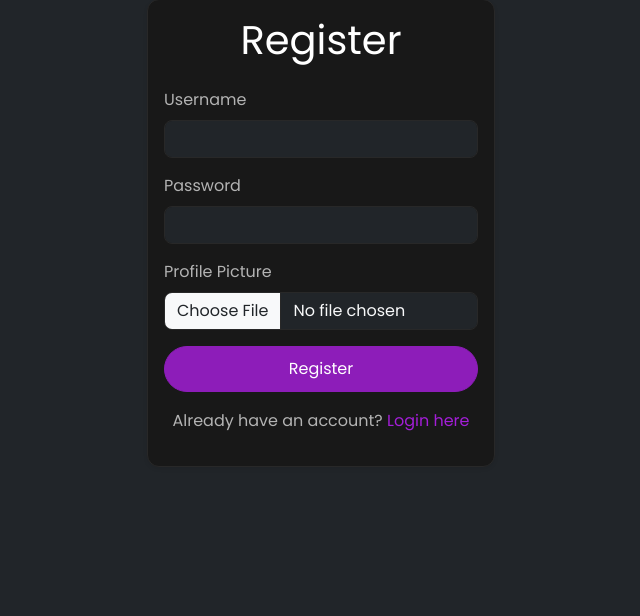
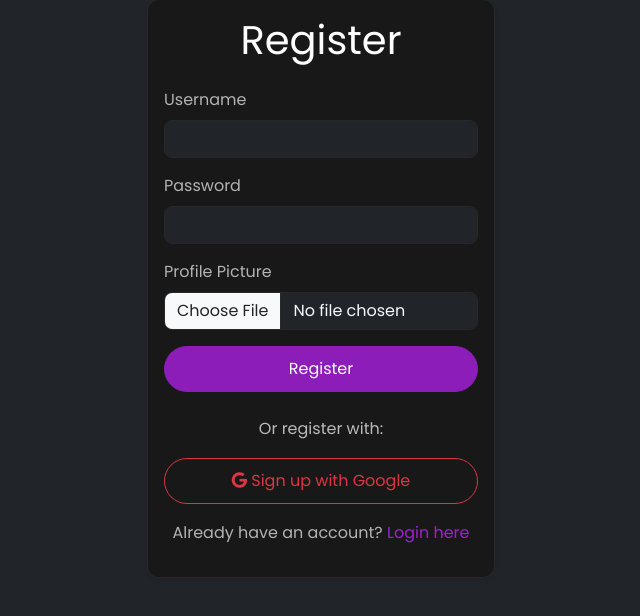
Before and after one commit to Virus01Official/HopOnMusic, a Flask app: page /register in a window 1280 px wide. Shown: the part 136-752 px from the top of the page, without its empty margins (319-959 px from the left). Run offline with Flask 3, Linux system fonts and the light colour scheme; some libraries are stand-ins or nearby versions.

Commit message:
added support for google accounts

```diff
--- a/app.py
+++ b/app.py
@@ -6,6 +6,11 @@ from werkzeug.security import generate_password_hash, check_password_hash
 import mimetypes
 from dotenv import load_dotenv
 import gunicorn
+from google_auth_oauthlib.flow import Flow
+import google.auth.transport.requests
+import json
+from urllib.parse import urlencode
+import requests
 
 load_dotenv()
 
@@ -17,6 +22,11 @@ app.config['UPLOAD_FOLDER_PFP'] = 'static/uploads'
 app.config['ALLOWED_EXTENSIONS'] = {'mp3', "ogg", "wav"}
 app.config['SESSION_COOKIE_SECURE'] = True
 app.config['SESSION_COOKIE_HTTPONLY'] = True
+
+# Google OAuth Configuration
+GOOGLE_CLIENT_ID = os.getenv('GOOGLE_CLIENT_ID')
+GOOGLE_CLIENT_SECRET = os.getenv('GOOGLE_CLIENT_SECRET')
+GOOGLE_DISCOVERY_URL = "https://accounts.google.com/.well-known/openid-configuration"
 
 # List of user IDs that automatically get moderator status
 MODERATOR_IDS = [int(id) for id in os.getenv('MODERATOR_IDS', '').split(',') if id.strip()] or [1]
@@ -72,6 +82,16 @@ def init_db():
 
         try:
             cursor.execute('ALTER TABLE users ADD COLUMN avatar_effect TEXT')
+        except sqlite3.OperationalError:
+            pass  # Column already exists
+
+        try:
+            cursor.execute('ALTER TABLE users ADD COLUMN google_id TEXT UNIQUE')
+        except sqlite3.OperationalError:
+            pass  # Column already exists
+
+        try:
+            cursor.execute('ALTER TABLE users ADD COLUMN google_email TEXT')
         except sqlite3.OperationalError:
             pass  # Column already exists
 
@@ -232,6 +252,126 @@ def logout():
     session.pop('role', None)
     session.pop('profile_picture', None)
     return redirect(url_for('login'))
+
+@app.route('/login/google')
+def google_login():
+    # Generate the authorization URL
+    authorization_url = f"https://accounts.google.com/o/oauth2/v2/auth?"
+    params = {
+        'client_id': GOOGLE_CLIENT_ID,
+        'redirect_uri': url_for('google_callback', _external=True),
+        'response_type': 'code',
+        'scope': 'openid email profile',
+        'access_type': 'offline',
+        'prompt': 'consent'
+    }
+    authorization_url += urlencode(params)
+    return redirect(authorization_url)
+
+@app.route('/login/google/callback')
+def google_callback():
+    code = request.args.get('code')
+
+    if not code:
+        flash('Google login cancelled.')
+        return redirect(url_for('login'))
+
+    try:
+        # Exchange code for tokens
+        token_url = 'https://oauth2.googleapis.com/token'
+        data = {
+            'code': code,
+            'client_id': GOOGLE_CLIENT_ID,
+            'client_secret': GOOGLE_CLIENT_SECRET,
+            'redirect_uri': url_for('google_callback', _external=True),
+            'grant_type': 'authorization_code'
+        }
+
+        response = requests.post(token_url, data=data)
+        tokens = response.json()
+
+        if 'error' in tokens:
+            flash('Failed to authenticate with Google.')
+            return redirect(url_for('login'))
+
+        # Get user info
+        userinfo_url = 'https://www.googleapis.com/oauth2/v2/userinfo'
+        headers = {'Authorization': f'Bearer {tokens["access_token"]}'}
+        userinfo_response = requests.get(userinfo_url, headers=headers)
+        user_info = userinfo_response.json()
+
+        google_id = user_info.get('id')
+        email = user_info.get('email')
+        name = user_info.get('name', email.split('@')[0])
+        picture_url = user_info.get('picture')
+
+        with sqlite3.connect('database.db') as conn:
+            cursor = conn.cursor()
+
+            # Check if user exists with this google_id
+            cursor.execute('SELECT id, username, role, profile_picture FROM users WHERE google_id = ?', (google_id,))
+            user = cursor.fetchone()
+
+            if user:
+                # User exists, log them in
+                user_id = user[0]
+                username = user[1]
+            else:
+                # Create new user
+                # Generate unique username from email
+                base_username = email.split('@')[0]
+                username = base_username
+                counter = 1
+
+                while True:
+                    cursor.execute('SELECT id FROM users WHERE username = ?', (username,))
+                    if not cursor.fetchone():
+                        break
+                    username = f"{base_username}{counter}"
+                    counter += 1
+
+                # Download and save profile picture if available
+                profile_picture_filename = None
+                if picture_url:
+                    try:
+                        img_data = requests.get(picture_url).content
+                        profile_picture_filename = secure_filename(f"google_{google_id}.jpg")
+                        profile_picture_path = os.path.join(app.config['UPLOAD_FOLDER_PFP'], profile_picture_filename)
+                        with open(profile_picture_path, 'wb') as f:
+                            f.write(img_data)
+                    except:
+                        profile_picture_filename = None
+
+                # Insert new user
+                cursor.execute(
+                    'INSERT INTO users (username, password, role, google_id, google_email, profile_picture) VALUES (?, ?, ?, ?, ?, ?)',
+                    (username, generate_password_hash('google_oauth'), 'user', google_id, email, profile_picture_filename)
+                )
+                conn.commit()
+
+                # Get the new user ID
+                cursor.execute('SELECT id FROM users WHERE google_id = ?', (google_id,))
+                user_id = cursor.fetchone()[0]
+
+        # Set session
+        session['username'] = username
+        session['user_id'] = user_id
+        session['role'] = user[2] if user else 'user'
+        session['profile_picture'] = user[3] if user else profile_picture_filename
+
+        # Check if user ID is in moderator list and update role if needed
+        if user_id in MODERATOR_IDS:
+            with sqlite3.connect('database.db') as conn:
+                cursor = conn.cursor()
+                cursor.execute('UPDATE users SET role = ? WHERE id = ?', ('moderator', user_id))
+                conn.commit()
+            session['role'] = 'moderator'
+
+        return redirect(url_for('index'))
+
+    except Exception as e:
+        flash('An error occurred during Google authentication.')
+        return redirect(url_for('login'))
 
 @app.errorhandler(404)
 def page_not_found(error):
--- a/requirements.txt
+++ b/requirements.txt
@@ -2,3 +2,7 @@ flask
 python-dotenv
 werkzeug
 gunicorn
+flask-oauthlib
+google-auth-oauthlib
+google-auth-httplib2
+google-api-python-client
--- a/templates/register.html
+++ b/templates/register.html
@@ -24,6 +24,16 @@
                                 <button type="submit" class="btn btn-primary">Register</button>
                             </div>
                         </form>
+
+                        <div class="mt-4">
+                            <p class="text-center text-muted mb-3">Or register with:</p>
+                            <div class="d-grid gap-2">
+                                <a href="{{ url_for('google_login') }}" class="btn btn-outline-danger">
+                                    <i class="fab fa-google"></i> Sign up with Google
+                                </a>
+                            </div>
+                        </div>
+
                         <p class="text-center mt-3">Already have an account? <a href="{{ url_for('login') }}" class="text">Login here</a></p>
                     </div>
                 </div>
```
Also changed, not shown: templates/login.html (+8 -0 lines).
